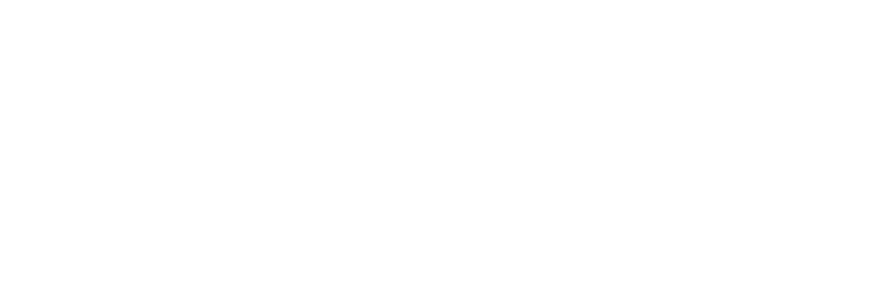
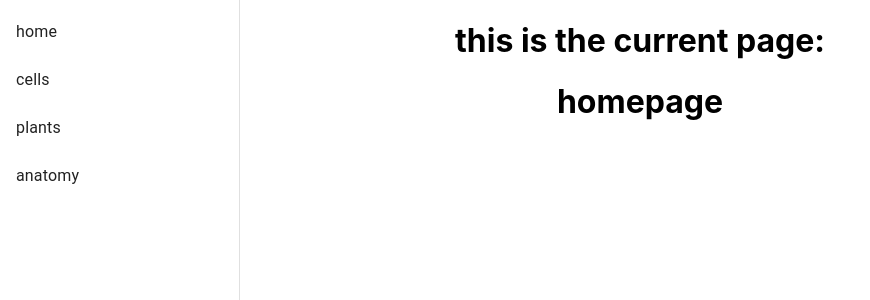
Before and after one commit to griffw00/bcs-hack-app, a React (Create React App) app: page / in a window 1280 px wide. Shown: the top 300 px of the page, without its empty margins (0-870 px from the left). Built offline with nearby package versions, Linux system fonts and the light colour scheme.

Commit message:
page view with module/component selection from sidebar

```diff
--- a/package.json
+++ b/package.json
@@ -3,6 +3,10 @@
   "version": "0.1.0",
   "private": true,
   "dependencies": {
+    "@emotion/react": "^11.11.4",
+    "@emotion/styled": "^11.11.0",
+    "@fontsource/roboto": "^5.0.12",
+    "@mui/material": "^5.15.14",
     "@testing-library/jest-dom": "^5.17.0",
     "@testing-library/react": "^13.4.0",
     "@testing-library/user-event": "^13.5.0",
--- a/src/App.js
+++ b/src/App.js
@@ -1,17 +1,58 @@
 import { React, useState }from 'react';
 import './App.css';
-import PDFViewer from './Components/pdfview';
+import { Drawer, List, ListItem, ListItemText, ListItemButton } from '@mui/material';
+import Cells from './Components/cells';
+import Homepage from './Components/home';
+
+const drawerWidth = 240;
 
 function App() {
+  const [currentPage, setCurrentPage] = useState(null);
+  const DrawerList = ["home", "cells", "plants", "anatomy"];
 
-  const [highlighted, setHighlighter] = useState(null);
+  function handleListClick(index) {
+    setCurrentPage(index);
+  }
 
+  function renderCurrentComponent() {
+    switch (currentPage) {
+      case 1:
+        return <Cells />;
+      case 2:
+        return <h1>PLANTS</h1>;
+      case 3:
+        return <h1>anatomy!??!??!</h1>
+      default:
+        return <Homepage />
+    }
+  }
 
   return (
     <div className="App">
-
-      <PDFViewer pdfUrl="./pdfs/Review-1.pdf"></PDFViewer>
-
+      <Drawer
+            sx={{
+              width: drawerWidth,
+              flexShrink: 0,
+              '& .MuiDrawer-paper': {
+                width: drawerWidth,
+                boxSizing: 'border-box',
+              },
+            }}
+            variant="permanent"
+            anchor="left">
+        <List>
+          {DrawerList.map((item, index) => (
+            <ListItemButton
+              key={index}
+              onClick={() => handleListClick(index)}
+            >
+              <ListItemText primary={item} />
+            </ListItemButton>
+          ))}
+        </List>
+      </Drawer>
+      <h1>this is the current page: { currentPage }</h1>
+      <div> { renderCurrentComponent() } </div>
     </div>
   );
 }
--- /dev/null
+++ b/src/Components/cells.js
@@ -0,0 +1,9 @@
+import React from "react";
+
+function Cells() {
+    return (
+        <h1>BIG BOY CELLS</h1>
+    )
+}
+
+export default Cells;
--- /dev/null
+++ b/src/Components/home.js
@@ -0,0 +1,9 @@
+import React from "react";
+
+function Homepage() {
+    return(
+        <h1>homepage</h1>
+    );
+}
+
+export default Homepage;
```
Also changed, not shown: src/Components/pdfview.js (deleted, +0 -10 lines), 2 other files (tests, documents, lock files or other folders).
